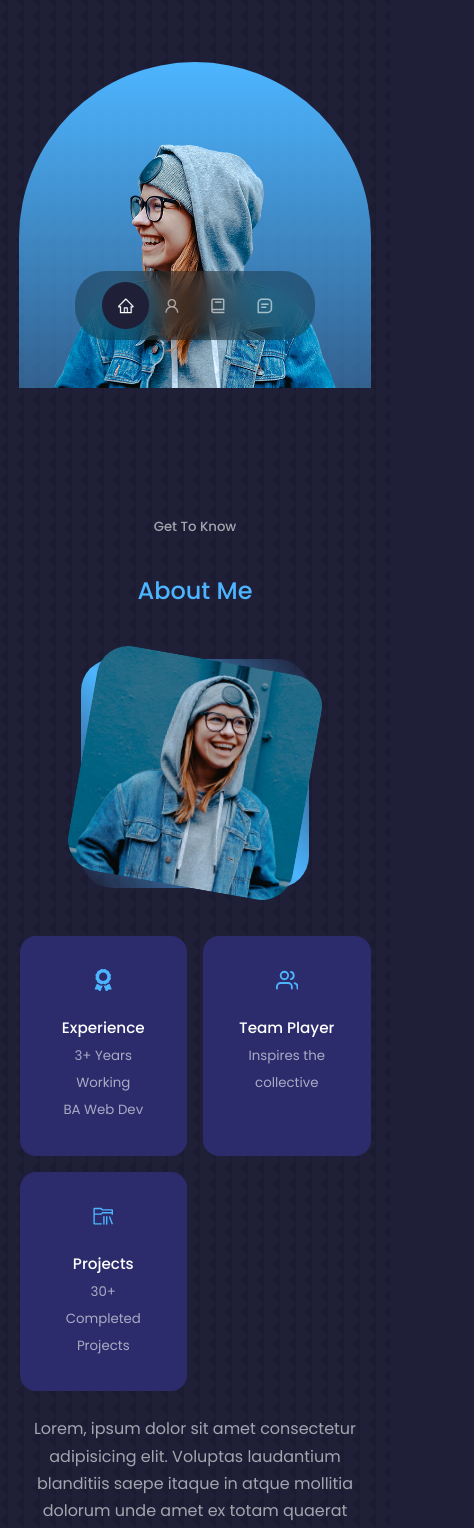
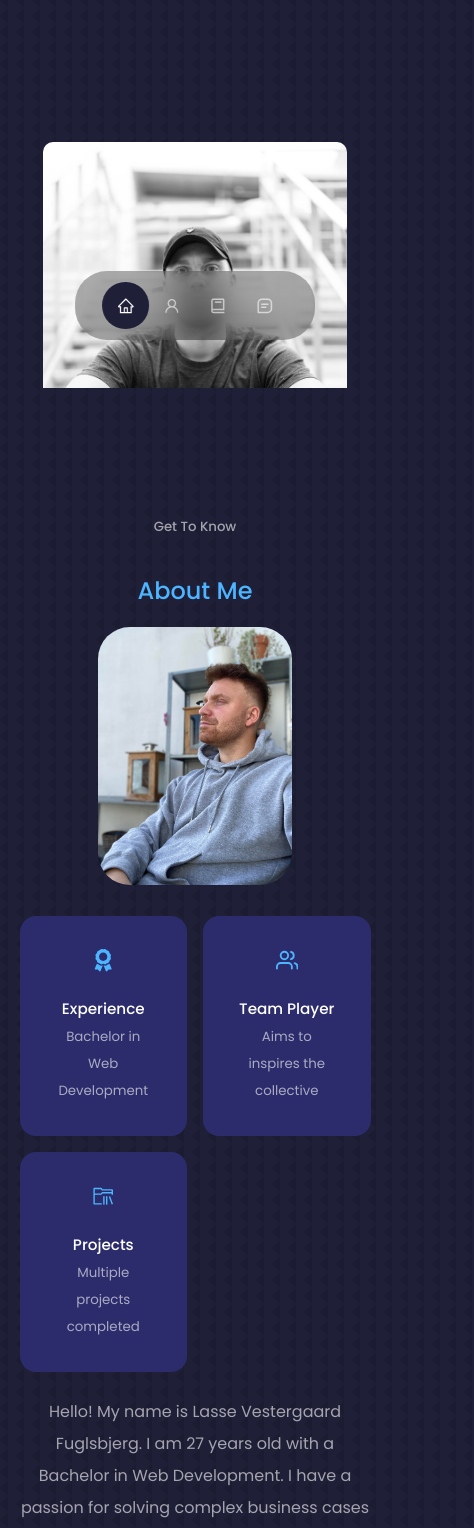
Before and after one commit to SurrenderAt20/React-Portfolio, a React (Create React App) app: page / in a window 390 px wide. Shown: the part 456-1984 px from the top of the page, 474 px wide, since content can reach past the window. Built offline with nearby package versions, Linux system fonts and the light colour scheme.

Commit message:
small tweaks

```diff
--- a/src/components/about/About.css
+++ b/src/components/about/About.css
@@ -9,12 +9,12 @@
     width: 75%;
     aspect-ratio: 1/1;
     border-radius: 2rem;
-    background: linear-gradient(
+/*     background: linear-gradient(
         45deg,
         transparent,
         var(--color-primary),
         transparent
-    );
+    ); */
 
     display: grid;
     place-items: center;
@@ -24,7 +24,7 @@
     border-radius: 2rem;
     width: 100%;
     overflow: hidden;
-    transform: rotate(10deg);
+    /* transform: rotate(10deg); */
     transition: var(--transition);
 
 }
@@ -85,19 +85,23 @@
     }
 
     .about__me {
-        width: 50%;
+        width: 40%;
         margin: 2rem auto 4rem;
+        margin-bottom: 5rem;
     }
 
     .about__content p {
-        margin: 1rem 0 1.5rem
+        margin: 1rem 0 1.5rem;
+        line-height: 2rem;
     }
+
 }
 
 @media screen and (max-width: 600px) {
     .about__me {
-        width:65%;
+        width:55%;
         margin: 0 auto 3rem;
+        margin-bottom: 4rem;
     }
 
     .about__cards {
--- a/src/components/about/About.jsx
+++ b/src/components/about/About.jsx
@@ -1,18 +1,17 @@
-import './About.css'
-import React from 'react'
-import me from'../../assets/me-about.jpg'
-import {FaAward} from 'react-icons/fa'
-import {FiUsers} from 'react-icons/fi'
-import {VscFolderLibrary} from 'react-icons/vsc'
+import "./About.css";
+import React from "react";
+import me from "../../assets/lasse2.jpg";
+import { FaAward } from "react-icons/fa";
+import { FiUsers } from "react-icons/fi";
+import { VscFolderLibrary } from "react-icons/vsc";
 
 export default function About() {
   return (
-    <section id='about'>
+    <section id="about">
       <h5>Get To Know</h5>
       <h2>About Me</h2>
 
       <div className="container about__container">
-
         <div className="about__me">
           <div className="about__me-image">
             <img src={me} alt="About Image" />
@@ -20,40 +19,40 @@ export default function About() {
         </div>
 
         <div className="about__content">
-
           <div className="about__cards">
-            <article className='about__card'>
-              <FaAward className='about__icon'/>
+            <article className="about__card">
+              <FaAward className="about__icon" />
               <h5>Experience</h5>
-              <small>3+ Years Working <br /></small>
-              <small>BA Web Dev</small>
+              <small>Bachelor in Web Development</small>
             </article>
 
-            <article className='about__card'>
-              <FiUsers className='about__icon'/>
+            <article className="about__card">
+              <FiUsers className="about__icon" />
               <h5>Team Player</h5>
-              <small>Inspires the collective</small>
+              <small>Aims to inspires the collective</small>
             </article>
 
-            <article className='about__card'>
-              <VscFolderLibrary className='about__icon'/>
+            <article className="about__card">
+              <VscFolderLibrary className="about__icon" />
               <h5>Projects</h5>
-              <small>30+ Completed Projects</small>
+              <small>Multiple projects completed</small>
             </article>
-
-
           </div>
 
-            <p>Lorem, ipsum dolor sit amet consectetur adipisicing elit.
-               Voluptas laudantium blanditiis saepe itaque in atque mollitia dolorum unde
-              amet ex totam quaerat provident reprehenderit explicabo aperiam dolor, similique perspiciatis doloribus!
-            </p>
+          <p>
+            Hello! My name is Lasse Vestergaard Fuglsbjerg. I am 27 years old
+            with a Bachelor in Web Development. I have a passion for solving
+            complex business cases with a focus on delivering sustainable and
+            long term solutions. I'm an extrovert which seek to inspire the team
+            I'm in and do what I can to push the spirit through the roof!
+          </p>
 
-            <a href='#contact' className='btn btn-primary'> Button </a>
-
+          <a href="#contact" className="btn btn-primary">
+            {" "}
+            Contact me?{" "}
+          </a>
         </div>
-
       </div>
     </section>
-  )
+  );
 }
--- a/src/components/experience/Experience.css
+++ b/src/components/experience/Experience.css
@@ -52,6 +52,12 @@
         padding: 2rem;
 
     }
+
+    .experience__container{
+        display: flex;
+        justify-content: center;
+    }
+
 }
 
 @media screen and (max-width: 600px) {
--- a/src/components/header/Header.css
+++ b/src/components/header/Header.css
@@ -42,13 +42,16 @@ header {
 /*-----------ME----------*/
 
 .me {
-    background: linear-gradient(var(--color-primary), transparent);
     width: 22rem;
     position: absolute;
     left: calc(50% - 11rem);
     margin-top: 4rem;
     border-radius: 12rem 12rem 0 0;
     padding: 5rem 1.5rem 1.5rem;
+}
+
+.me img {
+    border-radius: 10px;
 }
 
 /*-----------Scroll Down----------*/
--- a/src/components/header/Header.jsx
+++ b/src/components/header/Header.jsx
@@ -1,29 +1,32 @@
-import React from 'react'
-import './Header.css'
-import { CTA } from './CTA'
-import ME from '../../assets/me.png'
-import { HeaderSocials } from './HeaderSocials'
+import React from "react";
+import "./Header.css";
+import { CTA } from "./CTA";
+import LASSE from "../../assets/lasse.jpg";
+import { HeaderSocials } from "./HeaderSocials";
 
 export default function Header() {
   return (
-
     <header>
       <div className="container header__container">
-
         <h5>Hello I'm</h5>
         <h1>Lasse Vestergaard Fuglsbjerg</h1>
-        <h5 className="text-light"> Development | RPA | Business</h5>
+        <h5 className="text-light">
+          {" "}
+          Development | SAP | Business Intelligence | RPA
+        </h5>
 
-        <CTA/>
-        <HeaderSocials/>
+        <CTA />
+        <HeaderSocials />
 
         <div className="me">
-          <img src={ME} alt="me" />
+          <img src={LASSE} alt="me" />
         </div>
 
-        <a href="#contact" className='scroll__down'> Scroll Down </a>
-
+        <a href="#contact" className="scroll__down">
+          {" "}
+          Scroll Down{" "}
+        </a>
       </div>
     </header>
-  )
+  );
 }
```
Also changed, not shown: src/assets/lasse2.jpg (added), 1 other file (tests, documents, lock files or other folders).
